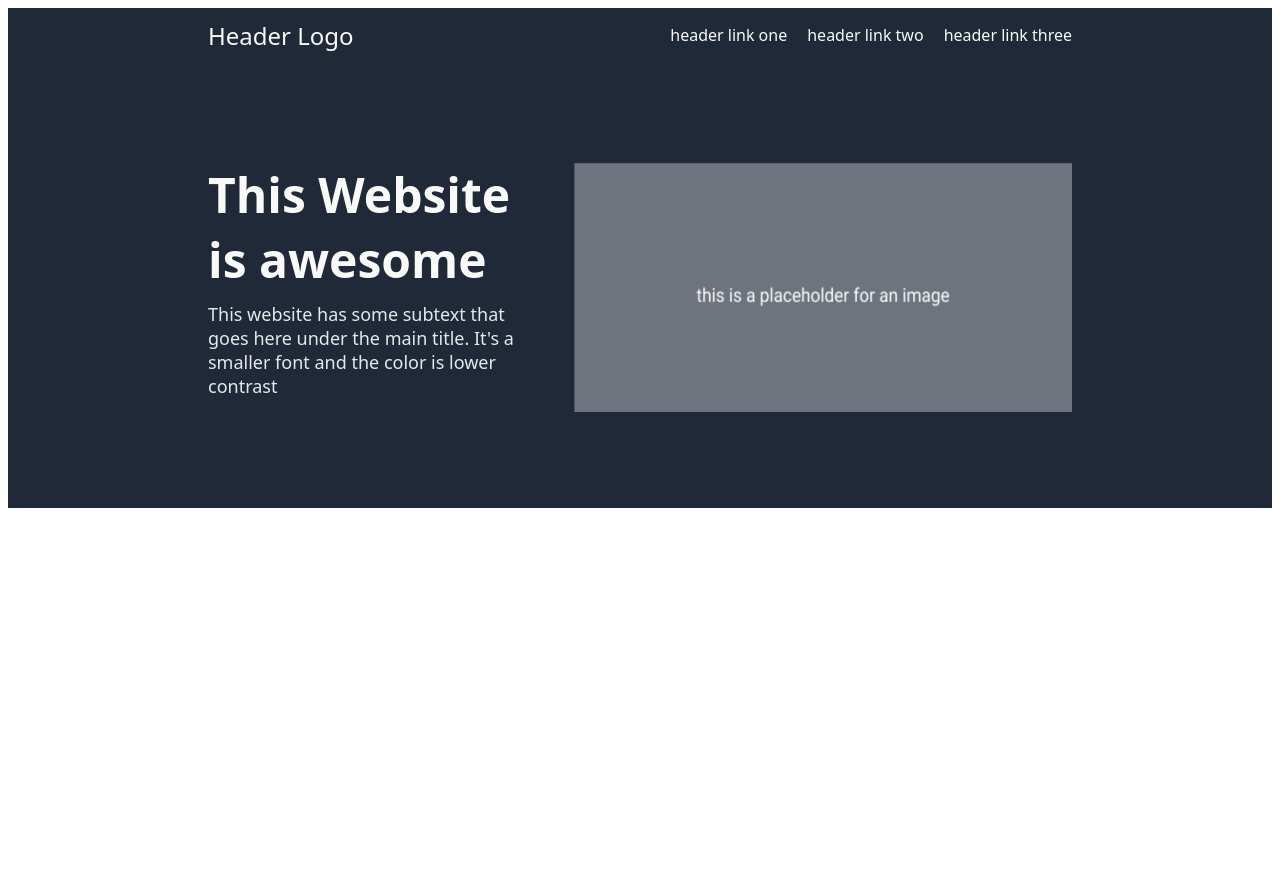
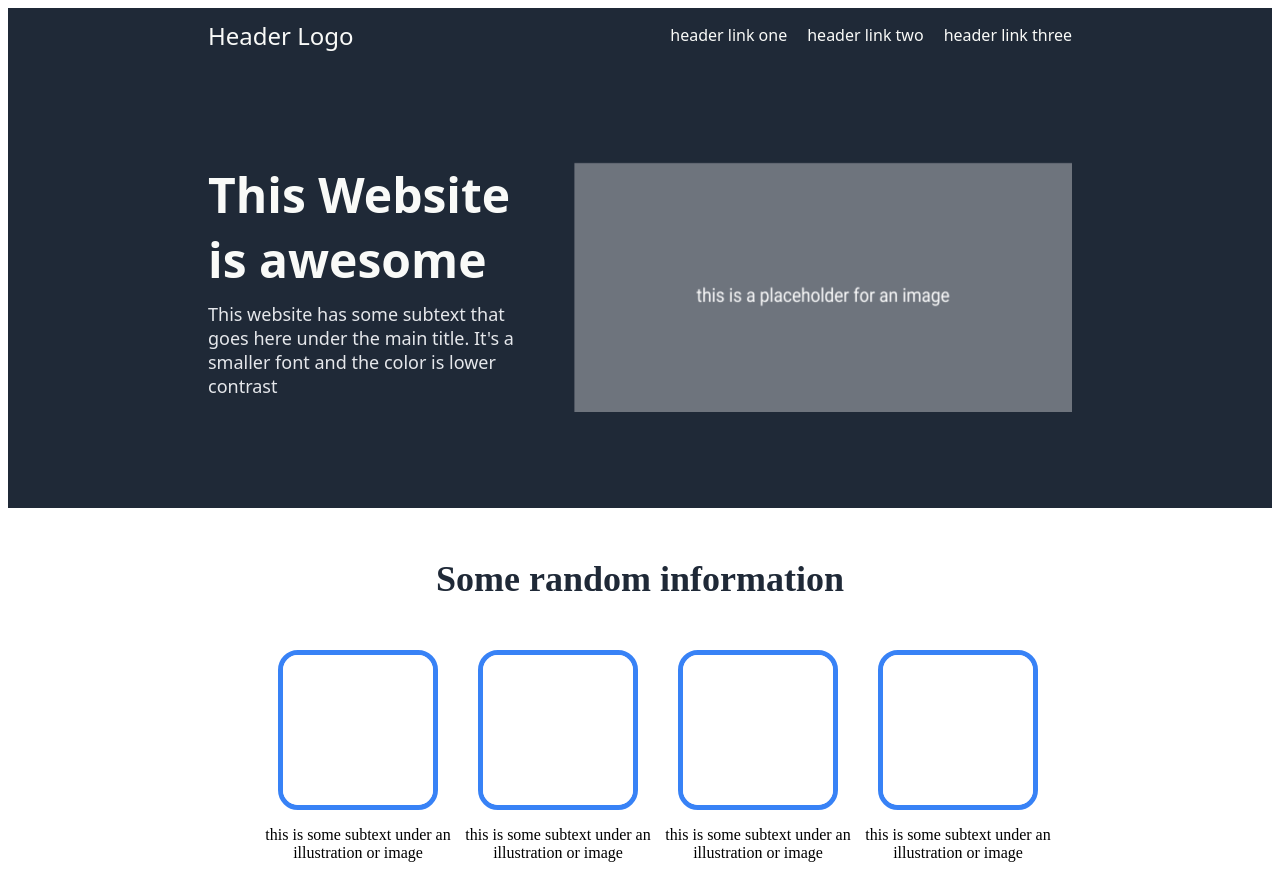
Before and after one commit to kayush614/odin-landing-page, a plain HTML site: page index.html in a window 1280 px wide. Before the commit the page ends 800 px from the top, so only its background shows below. Drawn offline with Linux system fonts and the light colour scheme.

Commit message:
Add information Section

```diff
--- a/index.html
+++ b/index.html
@@ -39,11 +39,41 @@
                     </div>
 
                     <div class="hero-image">
-                        <img width="500px" height="250px" src="display.png" alt="this is a placeholder for an image">
+                        <img width="500px" height="250px" src="images/display.png" alt="this is a placeholder for an image">
                     </div>
                 </div>
             </div>
         </div>
+
+
+    <!-- Information Section -->
+
+    <div class="info">
+        <div id="info-head">
+            Some random information
+        </div>
+        <div class="info-images">
+
+            <div class="info-img-subtext">
+                <img class="info-img" src="images/info-img.png" alt="" height="150px" width="150px">
+                <p class="info-subtext">this is some subtext under an illustration or image</p>
+
+            </div>
+            <div class="info-img-subtext">
+                <img class="info-img" src="images/info-img.png" alt="" height="150px" width="150px">
+                <p class="info-subtext">this is some subtext under an illustration or image</p>
+
+            </div>
+            <div class="info-img-subtext">
+                <img class="info-img" src="images/info-img.png" alt="" height="150px" width="150px">
+                <p class="info-subtext">this is some subtext under an illustration or image</p>
+            </div>
+            <div class="info-img-subtext">
+                <img class="info-img" src="images/info-img.png" alt="" height="150px" width="150px">
+                <p class="info-subtext">this is some subtext under an illustration or image</p>
+            </div>
+        </div>
+    </div>
 
 
 
--- a/style.css
+++ b/style.css
@@ -75,7 +75,48 @@
 
 }
 
-.hero-img{
-    width: 100px;
-    height: 1px;
+
+
+
+
+/* Information Section */
+
+.info{
+    margin-left: 250px;
+    margin-right: 250px;
 }
+
+#info-head{
+    font-size: 36px;
+    color: #1F2937;
+    font-weight: 900;
+    text-align: center;
+    margin-top: 50px;
+    margin-bottom: 50px;
+}
+
+
+.info-images{
+    display: flex;
+    justify-content: space-around;
+}
+
+.info-img{
+    border: 5px solid #3882F6;
+    border-radius: 20px;
+    /* flex: 1; */
+}
+
+
+
+.info-img-subtext{
+    /* flex: 1; */
+    display: flex;
+    flex-direction: column;
+    align-items: center;
+}
+
+.info-subtext{
+    width: 200px;
+    text-align: center;
+}
```
Also changed, not shown: images/display.png (renamed from display.png), images/info-img.png (added).
